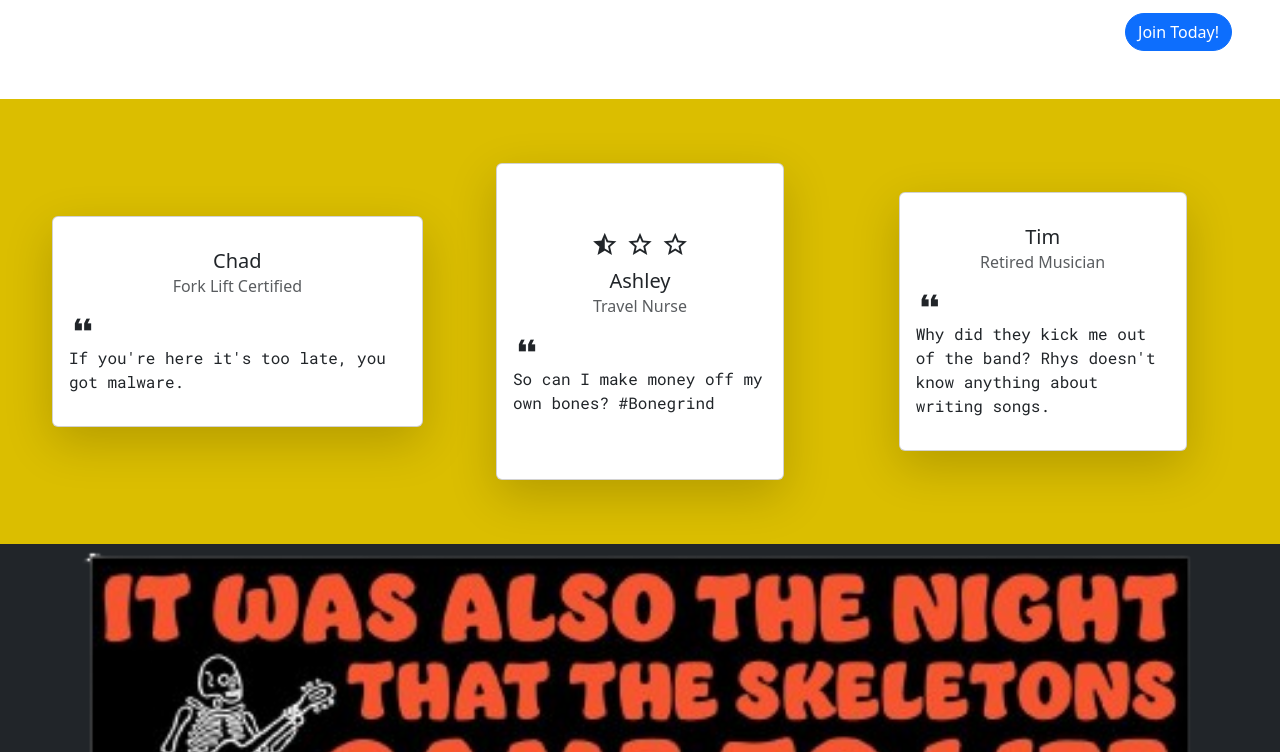
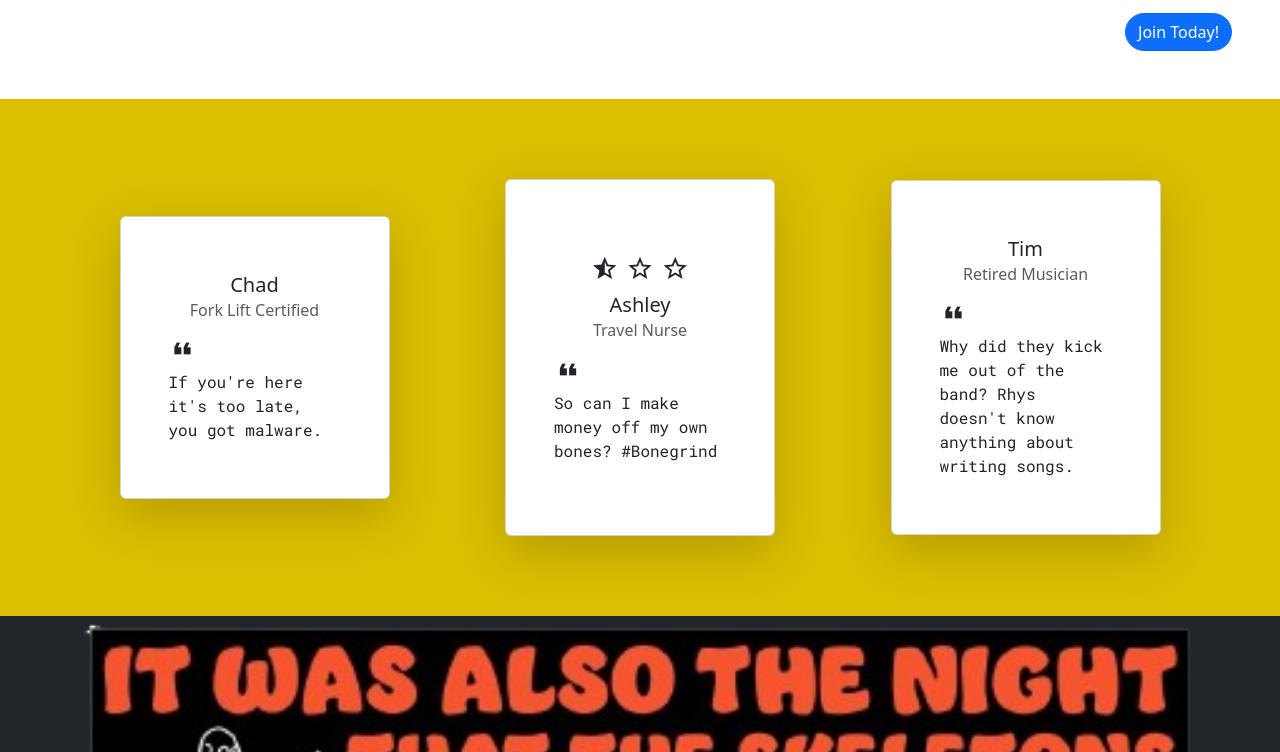
Before and after one commit to Ross-Crimson/Site-Clone, a plain HTML site: page index.html in a window 1280 px wide. Shown: the part 1528-2280 px from the top of the page. Drawn offline with nearby package versions, Linux system fonts and the light colour scheme; a web font is replaced by a local one.

Commit message:
reworked review cards layout and added small animation to bone emoji on page

```diff
--- a/index.html
+++ b/index.html
@@ -119,7 +119,7 @@
                 </div>
                 <div class="col-12 col-md magic-card-offset order-1 order-md-2">
                     <div class="row text-center">
-                        <h1 class="mdi mdi-bone"></h1>
+                        <h1 class="mdi mdi-bone animated-logo"></h1>
                     </div>
                     <div class="row">
                         <h2>The Skeletons Are In a Recession!</h2>
@@ -143,9 +143,9 @@
 
             <div class="row justify-content-evenly align-items-center">
 
-                <div class="col-12 col-md-4 order-2 order-md-1 p-3">
-                    <div class="card py-3 shadow-lg">
-                        <div class="card-body">
+                <div class="col-12 col-md-3 order-2 order-md-1 p-3 m-3">
+                    <div class="card py-2 shadow-lg">
+                        <div class="card-body p-5">
                             <div class="text-center">
                                 <h5 class="card-title">Chad</h5>
                                 <h6 class="card-subtitle mb-2 text-body-secondary">Fork Lift Certified</h6>
@@ -156,9 +156,9 @@
                     </div>
                 </div>
 
-                <div class="col-12 col-md-4 order-1 order-md-2 p-3 d-flex justify-content-center">
-                    <div class="card py-5 shadow-lg " style="width: 18rem;">
-                        <div class="card-body">
+                <div class="col-12 col-md-3 order-1 order-md-2 p-3 m-3">
+                    <div class="card py-4 shadow-lg ">
+                        <div class="card-body p-5">
                             <div class="text-center">
                                 <h3><i class="mdi mdi-star-half-full"> <i class="mdi mdi-star-outline"></i> <i
                                             class="mdi mdi-star-outline"></i></i></h3>
@@ -172,9 +172,9 @@
                     </div>
                 </div>
 
-                <div class="col-12 col-md-4 order-3 order-md-3 p-3 d-flex justify-content-center">
-                    <div class="card py-3 shadow-lg" style="width: 18rem;">
-                        <div class="card-body">
+                <div class="col-12 col-md-3 order-3 order-md-3 p-3 m-3">
+                    <div class="card py-2 shadow-lg">
+                        <div class="card-body p-5">
                             <div class="text-center">
                                 <h5 class="card-title">Tim</h5>
                                 <h6 class="card-subtitle mb-2 text-body-secondary">Retired Musician</h6>
--- a/style.css
+++ b/style.css
@@ -67,6 +67,33 @@ p {
     font-style: normal;
 }
 
+/*animation*/
+.animated-logo {
+
+    animation: logo-animation 4s ease-in-out;
+    animation-iteration-count: infinite;
+}
+
+@keyframes logo-animation {
+
+    75% {
+        transform: rotate(0deg);
+    }
+
+    85% {
+        transform: rotate(30deg);
+    }
+
+    90% {
+        transform: rotate(-60deg);
+    }
+
+    95% {
+        transform: rotate(45deg);
+    }
+
+}
+
 /*Google Fonts*/
 .angkor-regular {
     font-family: "Angkor", serif;
```
